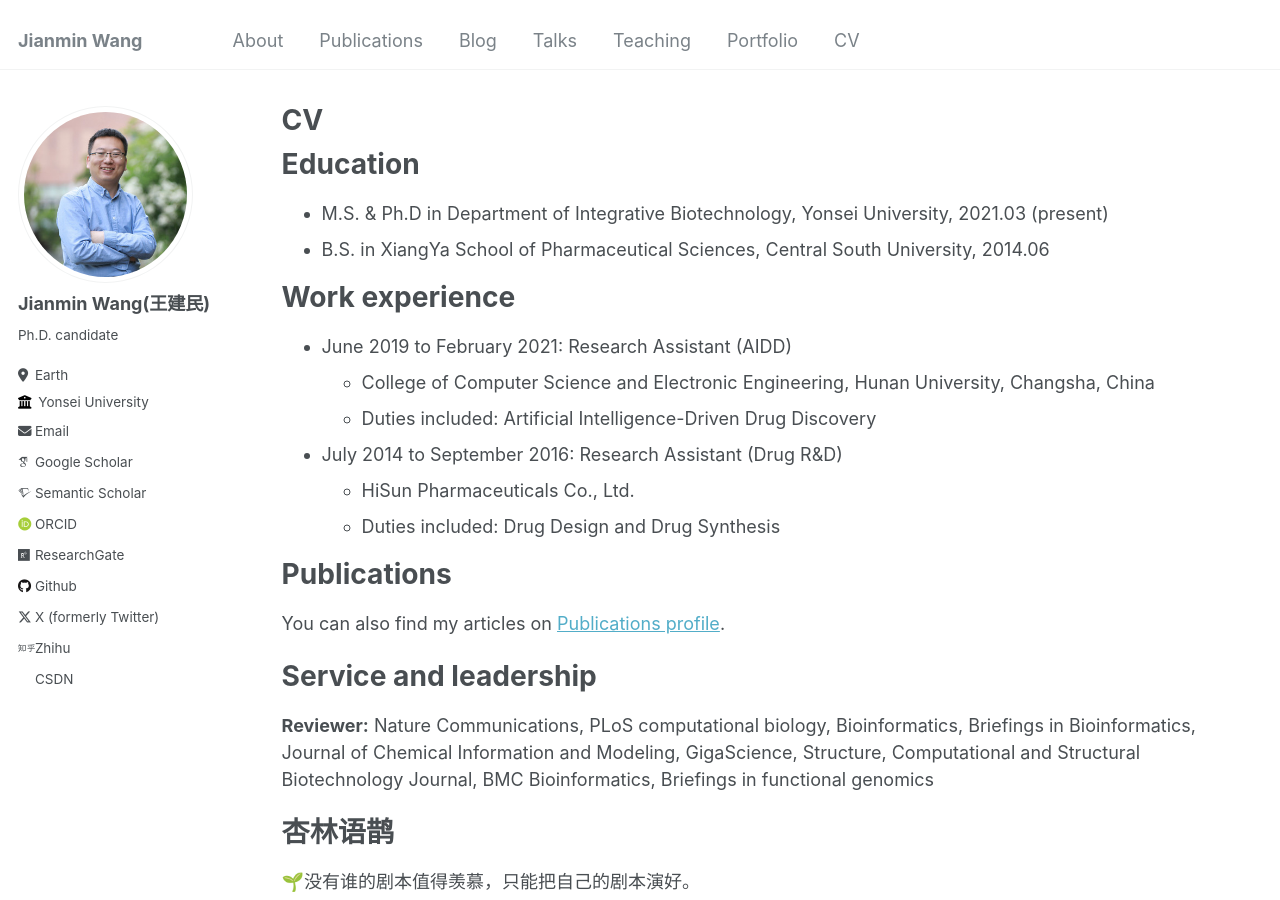
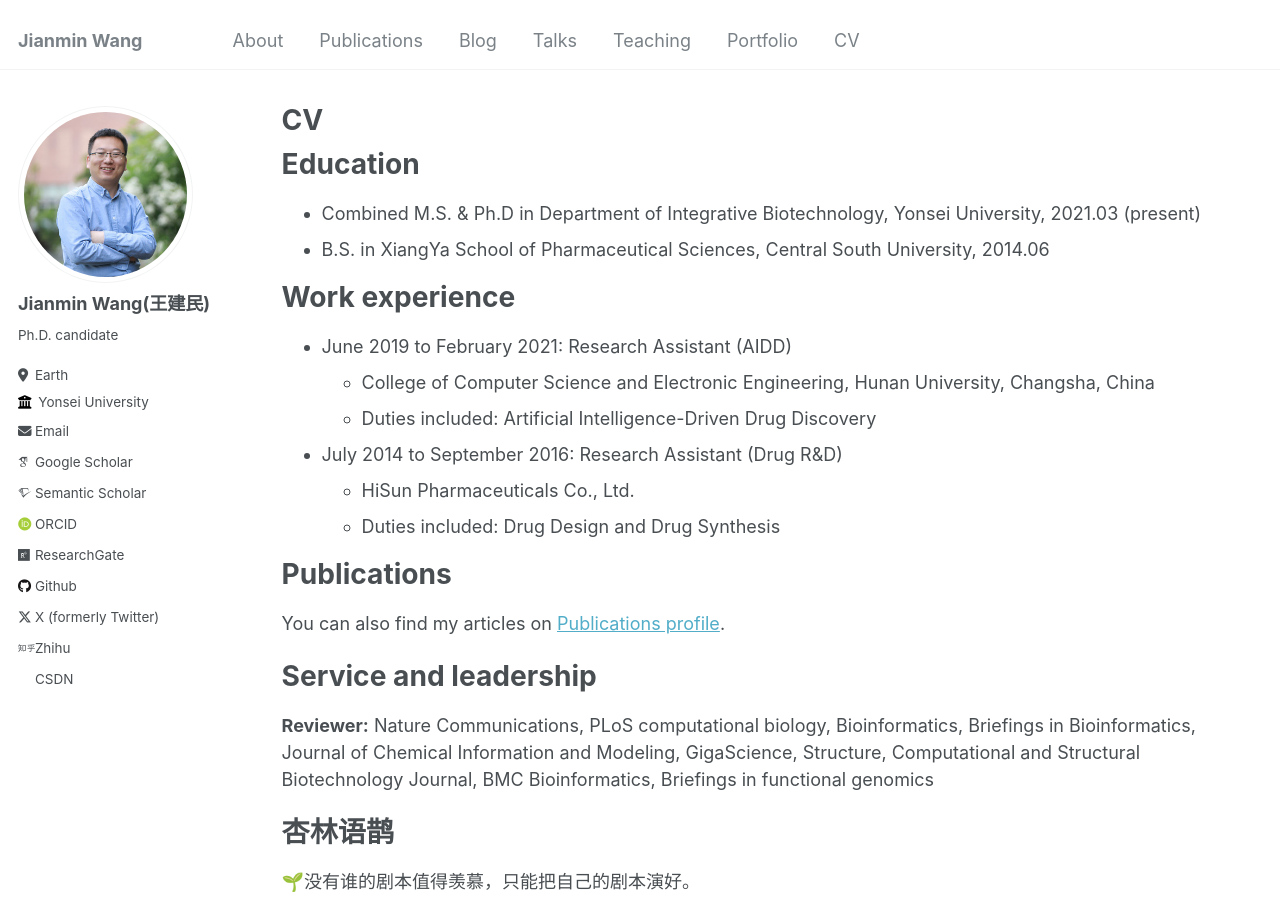
Before and after one commit to Jianmin2drugai/Jianmin2drugai.github.io, a Jekyll site: the page built from _pages/cv.md, in a window 1280 px wide and 900 px high. Built offline with Jekyll 4.4.1, drawn with Linux system fonts in a browser that asks for light colours; some web fonts are replaced.

Commit message:
Update cv.md

```diff
--- a/_pages/cv.md
+++ b/_pages/cv.md
@@ -11,7 +11,7 @@ redirect_from:
 
 Education
 ======
-*  M.S. & Ph.D in Department of Integrative Biotechnology, Yonsei University, 2021.03 (present)
+*  Combined M.S. & Ph.D in Department of Integrative Biotechnology, Yonsei University, 2021.03 (present)
 * B.S. in XiangYa School of Pharmaceutical Sciences, Central South University, 2014.06
 
 Work experience
```
